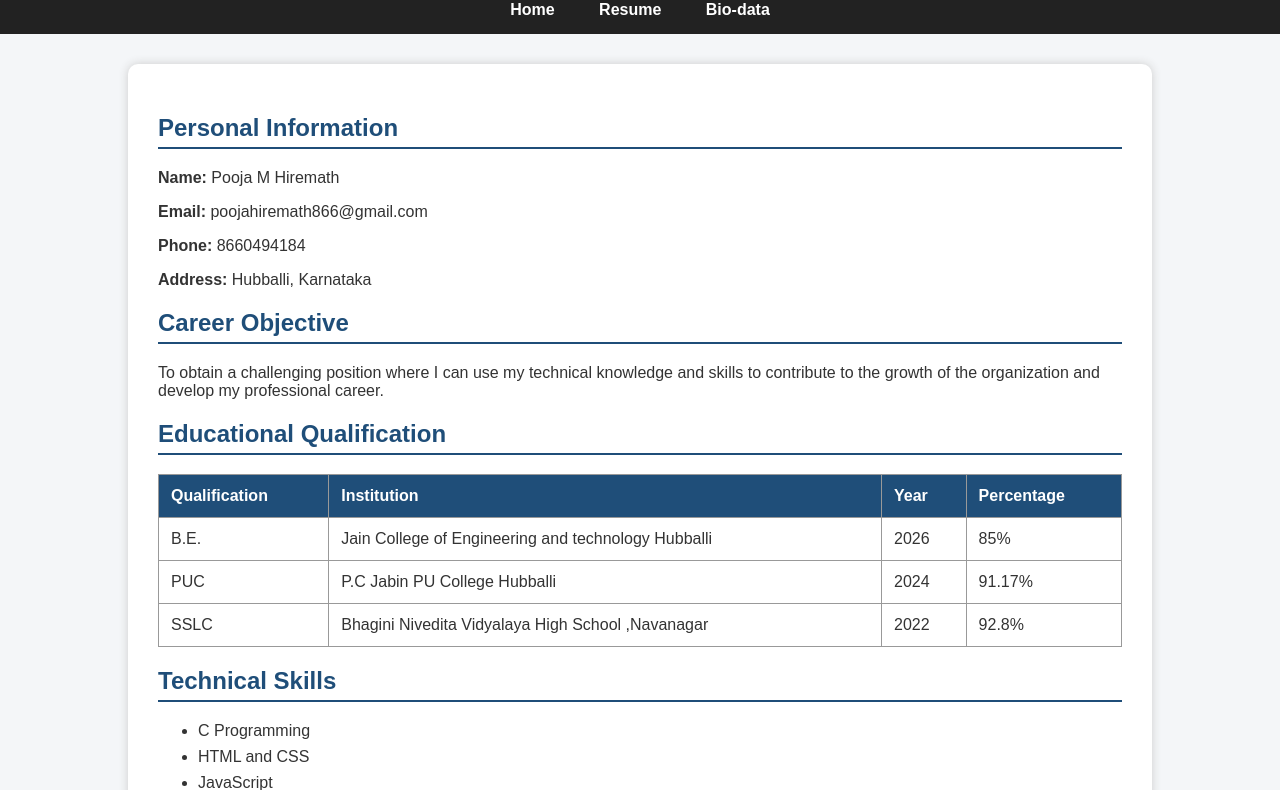
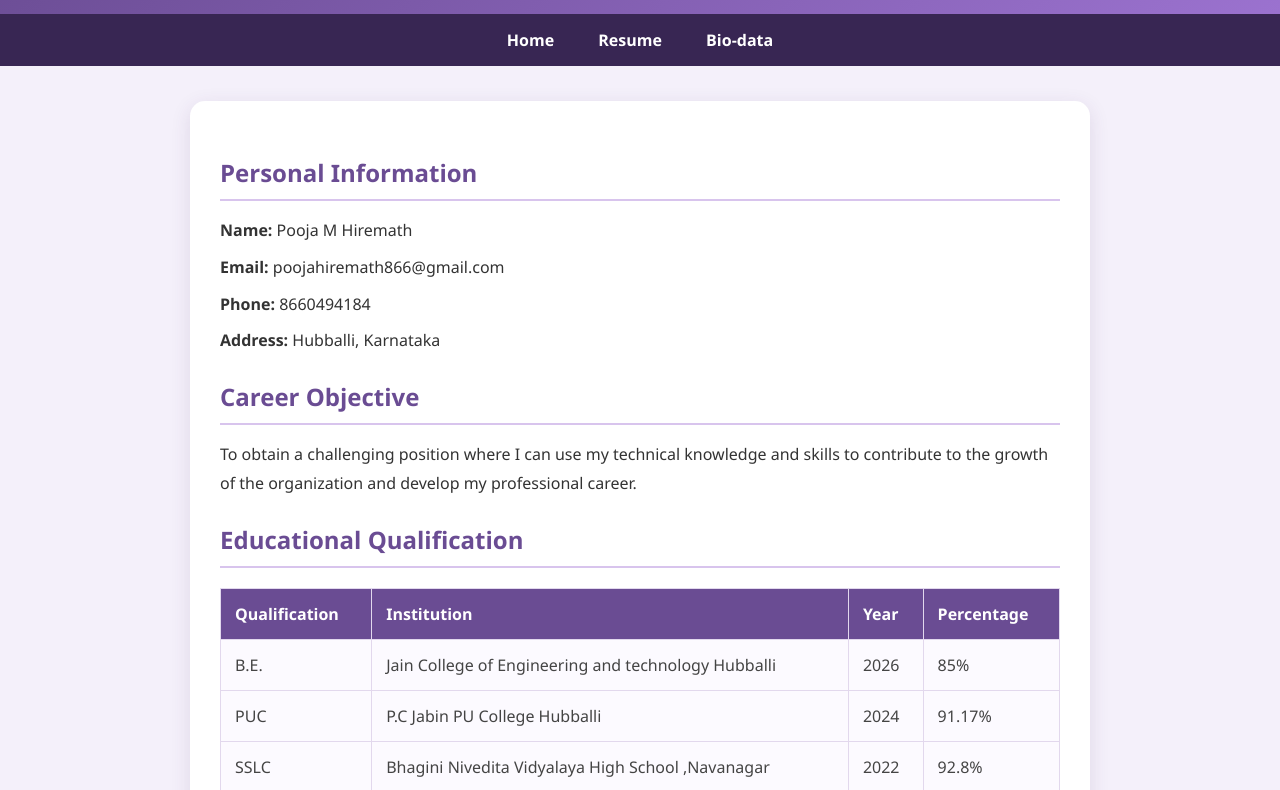
Before and after one commit to poojahiremath866-dot/Personal-Profile-website, a plain HTML site: page resume.html in a window 1280 px wide. Shown: the part 111-901 px from the top of the page. Drawn offline with Linux system fonts and the light colour scheme.

Commit message:
Update resume.html

````diff
--- a/resume.html
+++ b/resume.html
@@ -1,10 +1,157 @@
+```html
 <!DOCTYPE html>
 <html lang="en">
+
 <head>
     <meta charset="UTF-8">
     <meta name="viewport" content="width=device-width, initial-scale=1.0">
     <title>My Resume</title>
-    <link rel="stylesheet" href="style.css">
+
+    <style>
+
+        * {
+            margin: 0;
+            padding: 0;
+            box-sizing: border-box;
+        }
+
+        body {
+            font-family: 'Segoe UI', Arial, sans-serif;
+            background: #f4f0fa;
+            color: #333;
+        }
+
+        /* Header */
+        header {
+            background: linear-gradient(135deg, #6a4c93, #9b72cf);
+            color: white;
+            text-align: center;
+            padding: 30px;
+        }
+
+        header h1 {
+            font-size: 32px;
+        }
+
+        /* Navigation */
+        nav {
+            background: #382653;
+            text-align: center;
+            padding: 15px;
+        }
+
+        nav a {
+            color: white;
+            text-decoration: none;
+            margin: 0 20px;
+            font-size: 16px;
+            font-weight: bold;
+            transition: 0.3s;
+        }
+
+        nav a:hover {
+            color: #e0c3fc;
+        }
+
+        /* Main Container */
+        .container {
+            max-width: 900px;
+            margin: 35px auto;
+            padding: 30px;
+            background: white;
+            border-radius: 15px;
+            box-shadow: 0 5px 20px rgba(70, 40, 100, 0.12);
+        }
+
+        /* Section Headings */
+        .container h2 {
+            color: #6a4c93;
+            margin-top: 25px;
+            margin-bottom: 15px;
+            border-bottom: 2px solid #d8c4ed;
+            padding-bottom: 10px;
+        }
+
+        /* Paragraphs */
+        .container p {
+            line-height: 1.8;
+            font-size: 16px;
+            margin-bottom: 8px;
+        }
+
+        /* Table */
+        table {
+            width: 100%;
+            border-collapse: collapse;
+            margin: 20px 0;
+        }
+
+        table th,
+        table td {
+            border: 1px solid #e2d8ed;
+            padding: 14px;
+            text-align: left;
+        }
+
+        table th {
+            background: #6a4c93;
+            color: white;
+        }
+
+        table td {
+            background: #fcfaff;
+            color: #444;
+        }
+
+        table tr:hover td {
+            background: #f2eafa;
+        }
+
+        /* Lists */
+        ul {
+            margin-left: 25px;
+            line-height: 2;
+        }
+
+        ul li {
+            padding-left: 5px;
+        }
+
+        ul li::marker {
+            color: #8b5fbf;
+        }
+
+        /* Footer */
+        footer {
+            background: #382653;
+            color: white;
+            text-align: center;
+            padding: 18px;
+            margin-top: 30px;
+        }
+
+        /* Responsive Design */
+        @media (max-width: 600px) {
+
+            .container {
+                margin: 20px 12px;
+                padding: 18px;
+            }
+
+            nav a {
+                margin: 0 8px;
+                font-size: 14px;
+            }
+
+            table th,
+            table td {
+                padding: 8px;
+                font-size: 12px;
+            }
+
+        }
+
+    </style>
 </head>
 
 <body>
@@ -110,3 +257,4 @@
 
 </body>
 </html>
+```
````
